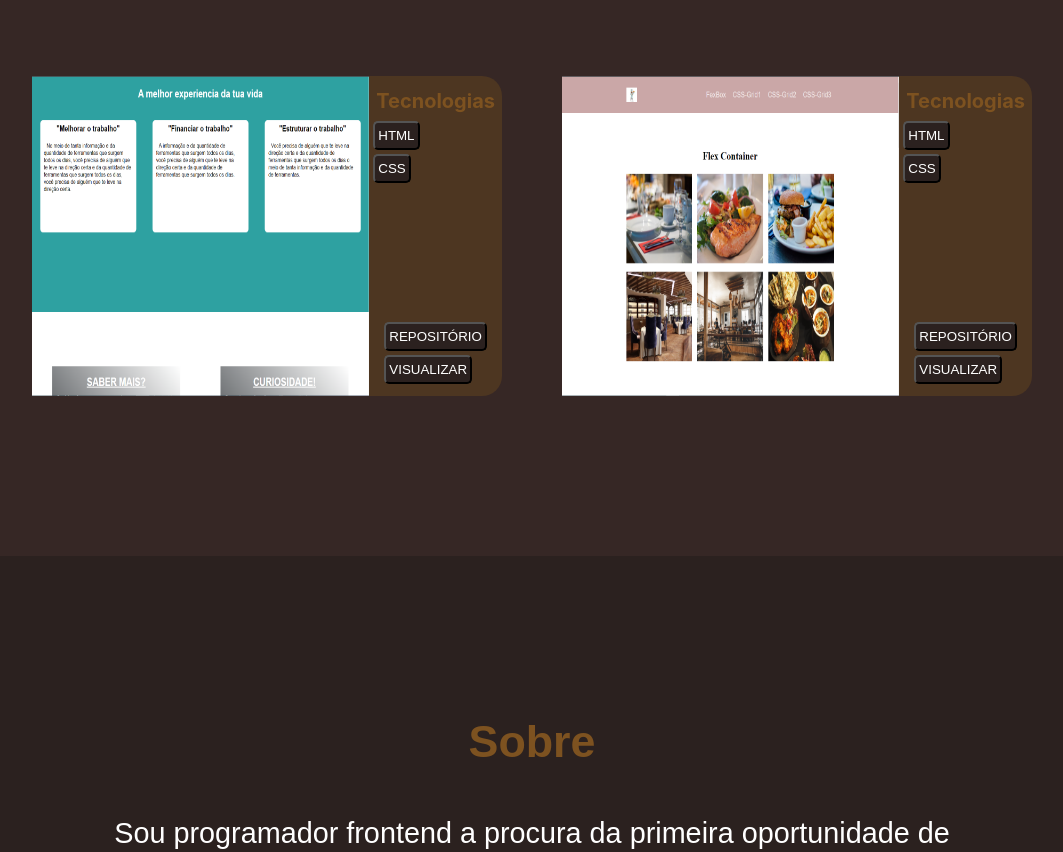
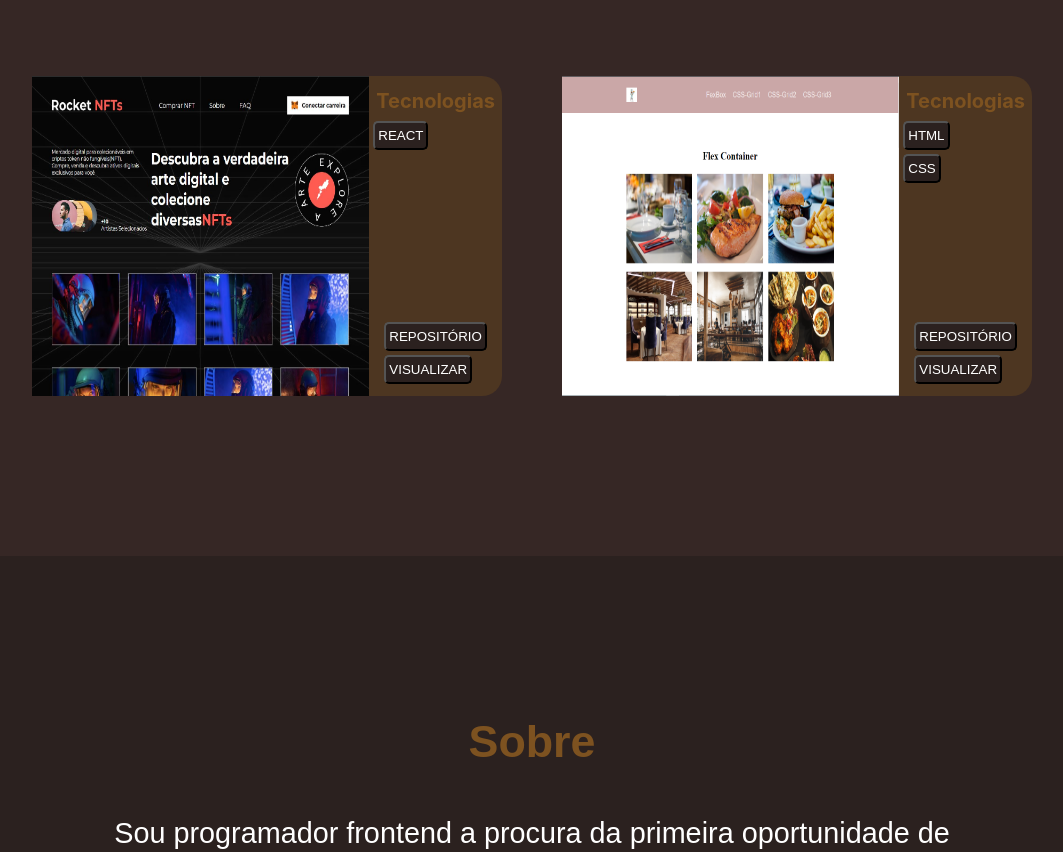
Before and after one commit to AdelinoViegas/portifolio, a React (Create React App) app: page / in a window 1280 px wide. Shown: the part 2320-3172 px from the top of the page, without its empty margins (108-1171 px from the left). Built offline with nearby package versions, Linux system fonts and the light colour scheme; a web font is replaced by a local one.

Commit message:
fresh
comitando

```diff
--- a/src/Componentes/section02.js
+++ b/src/Componentes/section02.js
@@ -1,6 +1,6 @@
 import P1 from './img/icon/project-1.PNG';
 import P2 from './img/icon/project-2.PNG';
-import P3 from './img/icon/project-3.PNG';
+import P3 from './img/icon/project-3.JPG';
 import P4 from './img/icon/project-4.PNG';
 
 export default function section02(){
@@ -61,14 +61,13 @@ export default function section02(){
       <div className='tools'>
         <p>Tecnologias</p>
         <ul>
-          <li><button>HTML</button></li>
-          <li><button>CSS</button></li>
+          <li><button>REACT</button></li>
         </ul>
       </div>
       <div className='links'>
         <ul>
-        <li><a href='https://github.com/AdelinoViegas/frases' target='_blank'><button>REPOSITÓRIO</button></a></li>
-        <li><a href='#' target='_blank'><button>VISUALIZAR</button></a></li>
+        <li><a href='https://github.com/AdelinoViegas/NFTs' target='_blank'><button>REPOSITÓRIO</button></a></li>
+        <li><a href='https://nftsblack.netlify.app' target='_blank'><button>VISUALIZAR</button></a></li>
        </ul>
       </div>
     </div>
```
Also changed, not shown: src/Componentes/img/icon/project-3.JPG (added), src/Componentes/img/icon/project-3.PNG (deleted).
